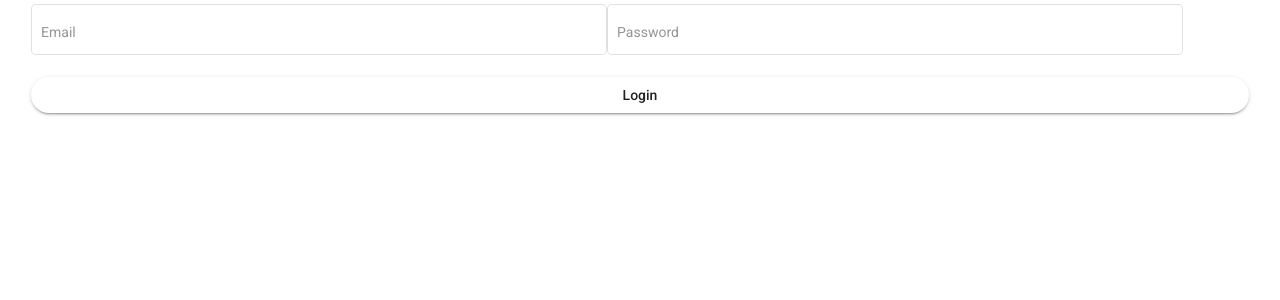
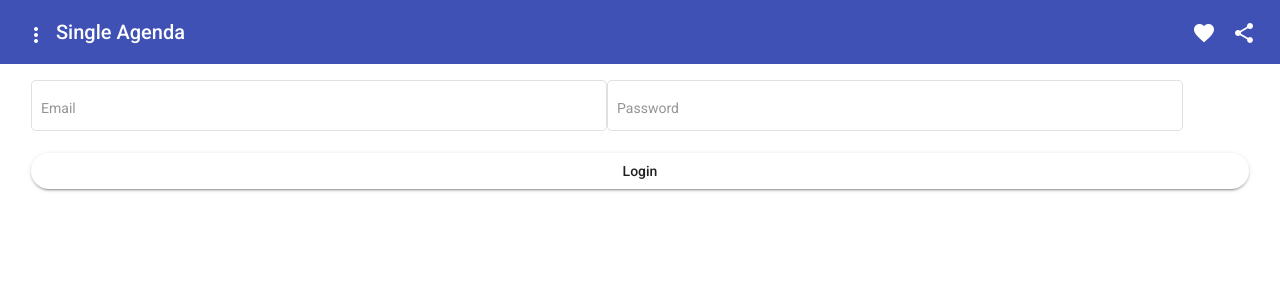
Before and after one commit to luizintech/single-agenda-assessment, an Angular app in the folder web-portal/: page / in a window 1280 px wide. Shown: the top 300 px of the page. Built offline with nearby package versions, Linux system fonts and the light colour scheme.

Commit message:
created the nav Toolbar

```diff
--- a/web-portal/src/app/app.component.html
+++ b/web-portal/src/app/app.component.html
@@ -1,2 +1,4 @@
+<app-primary-toolbar></app-primary-toolbar>
+
 <app-login-form class="login-form"></app-login-form>
 <router-outlet></router-outlet>
--- /dev/null
+++ b/web-portal/src/app/components/menu-nav/menu-nav.component.html
@@ -0,0 +1,18 @@
+<button mat-icon-button [matMenuTriggerFor]="menu"
+    aria-label="toggle to open menu">
+    <mat-icon>more_vert</mat-icon>
+  </button>
+  <mat-menu #menu="matMenu">
+    <button mat-menu-item>
+      <mat-icon>dialpad</mat-icon>
+      <span>Redial</span>
+    </button>
+    <button mat-menu-item disabled>
+      <mat-icon>voicemail</mat-icon>
+      <span>Check voice mail</span>
+    </button>
+    <button mat-menu-item>
+      <mat-icon>notifications_off</mat-icon>
+      <span>Disable alerts</span>
+    </button>
+  </mat-menu>
--- /dev/null
+++ b/web-portal/src/app/components/menu-nav/menu-nav.component.ts
@@ -0,0 +1,15 @@
+import { Component, OnInit } from '@angular/core';
+
+@Component({
+  selector: 'app-menu-nav',
+  templateUrl: './menu-nav.component.html',
+  styleUrls: ['./menu-nav.component.css']
+})
+export class MenuNavComponent implements OnInit {
+
+  constructor() { }
+
+  ngOnInit(): void {
+  }
+
+}
--- /dev/null
+++ b/web-portal/src/app/components/primary-toolbar/primary-toolbar.component.css
@@ -0,0 +1,3 @@
+.example-spacer {
+    flex: 1 1 auto;
+  }
--- /dev/null
+++ b/web-portal/src/app/components/primary-toolbar/primary-toolbar.component.html
@@ -0,0 +1,18 @@
+<p>
+    <mat-toolbar color="primary">
+      <button mat-icon-button class="example-icon"
+        aria-label="Example icon-button with menu icon">
+        <app-menu-nav></app-menu-nav>
+      </button>
+      <span>Single Agenda</span>
+      <span class="example-spacer"></span>
+      <button mat-icon-button class="example-icon favorite-icon"
+        aria-label="Example icon-button with heart icon">
+        <mat-icon>favorite</mat-icon>
+      </button>
+      <button mat-icon-button class="example-icon"
+        aria-label="Example icon-button with share icon">
+        <mat-icon>share</mat-icon>
+      </button>
+    </mat-toolbar>
+  </p>
--- /dev/null
+++ b/web-portal/src/app/components/primary-toolbar/primary-toolbar.component.ts
@@ -0,0 +1,15 @@
+import { Component, OnInit } from '@angular/core';
+
+@Component({
+  selector: 'app-primary-toolbar',
+  templateUrl: './primary-toolbar.component.html',
+  styleUrls: ['./primary-toolbar.component.css']
+})
+export class PrimaryToolbarComponent implements OnInit {
+
+  constructor() { }
+
+  ngOnInit(): void {
+  }
+
+}
```
Also changed, not shown: web-portal/src/app/app.module.ts (+15 -5 lines), web-portal/src/app/components/menu-nav/menu-nav.component.css (added), 2 other files (tests, documents, lock files or other folders).
